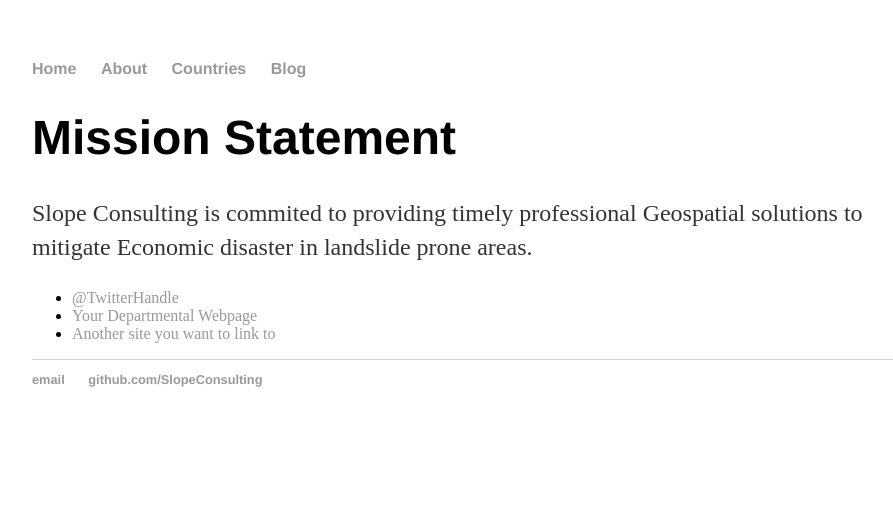
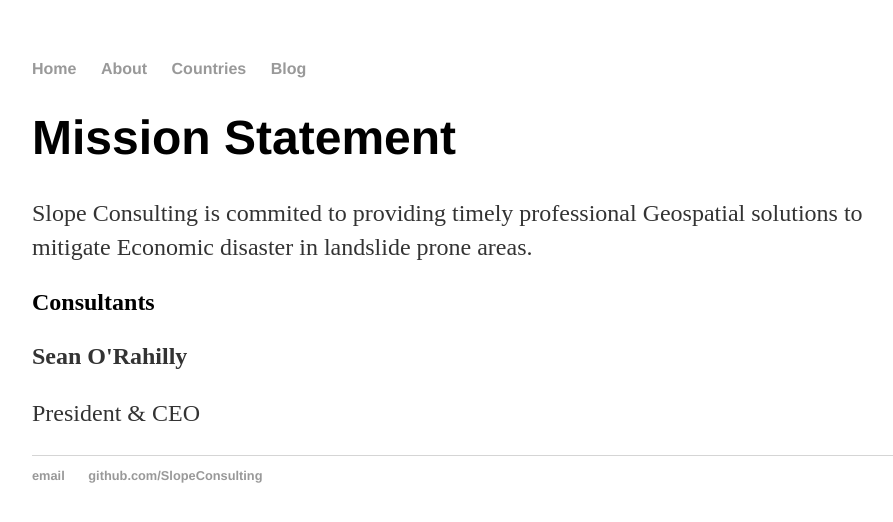
Before and after one commit to SlopeConsulting/SlopeBlog, a Jekyll site: the page built from about/index.html, in a window 1280 px wide. Shown: the top 522 px of the page, without its empty margins (160-1053 px from the left). Built offline with Jekyll 4.4.1, drawn with Linux system fonts in a browser that asks for light colours.

Commit message:
Update index.html

```diff
--- a/about/index.html
+++ b/about/index.html
@@ -7,9 +7,7 @@ title: Slope Consulting's Mission
 			<h1>Mission Statement</h1>
 			<p>Slope Consulting is commited to providing timely professional Geospatial solutions to mitigate Economic disaster in landslide prone areas.</p>
 
-			<ul class="contacts">
-				<li><a href="#">@TwitterHandle</a></li>
-				<li><a href="#">Your Departmental Webpage</a></li>
-				<li><a href="#">Another site you want to link to</a></li>
-				</ul>
+			<h2>Consultants</h2>
+			<p><strong>Sean O'Rahilly</strong><p>
+				<p>President & CEO <p>
 		</div>
```
